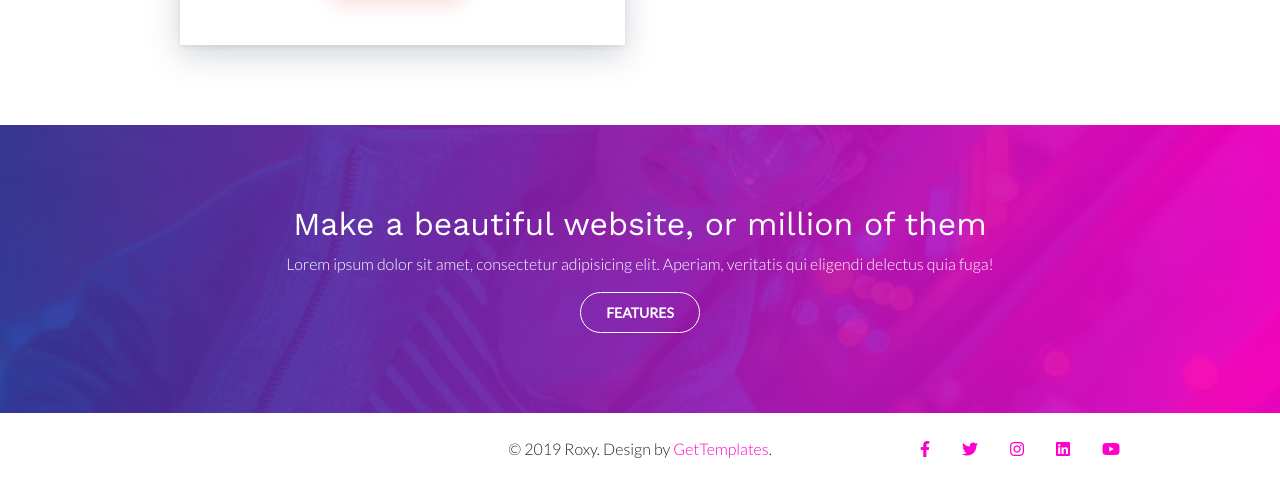
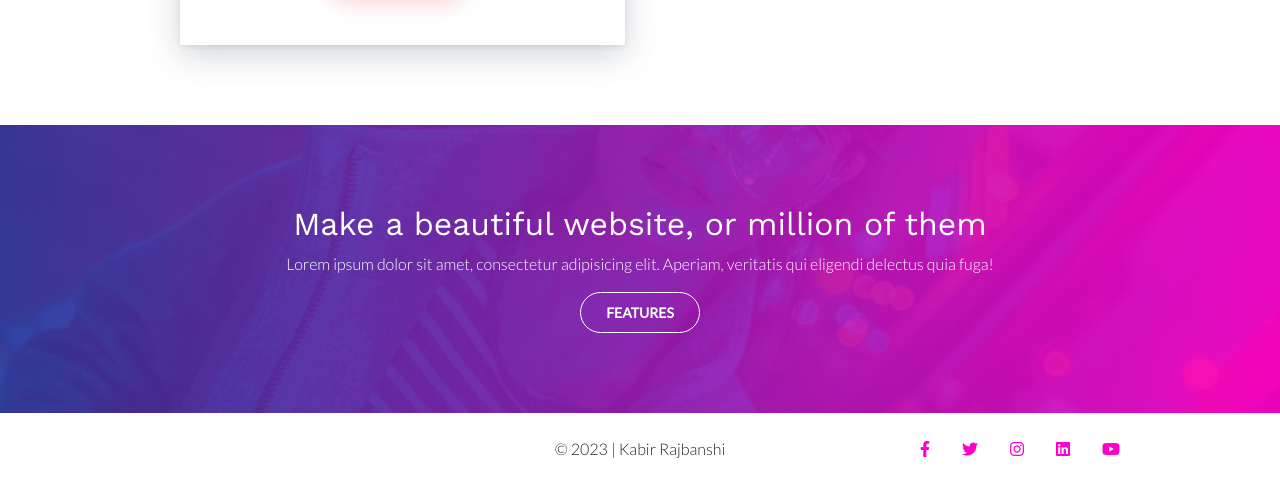
Before and after one commit to rajkabir234/portfolio-website, a plain HTML site: page index.html in a window 1280 px wide. Shown: the part 5976-6461 px from the top of the page. Drawn offline with nearby package versions, Linux system fonts and the light colour scheme.

Commit message:
Update index.html

```diff
--- a/index.html
+++ b/index.html
@@ -598,7 +598,7 @@
 
          	</div>
          	<div class="col-lg-4 col-md-12 d-flex align-items-center">
-         		<p class="mx-auto text-center mb-0">&copy; 2019 Roxy. Design by <a href="https://gettemplates.co" target="_blank">GetTemplates</a>.</p>
+         		<p class="mx-auto text-center mb-0">&copy; 2023 | Kabir Rajbanshi </p>
          	</div>
 
             <div class="col-lg-4 col-md-12">
```
